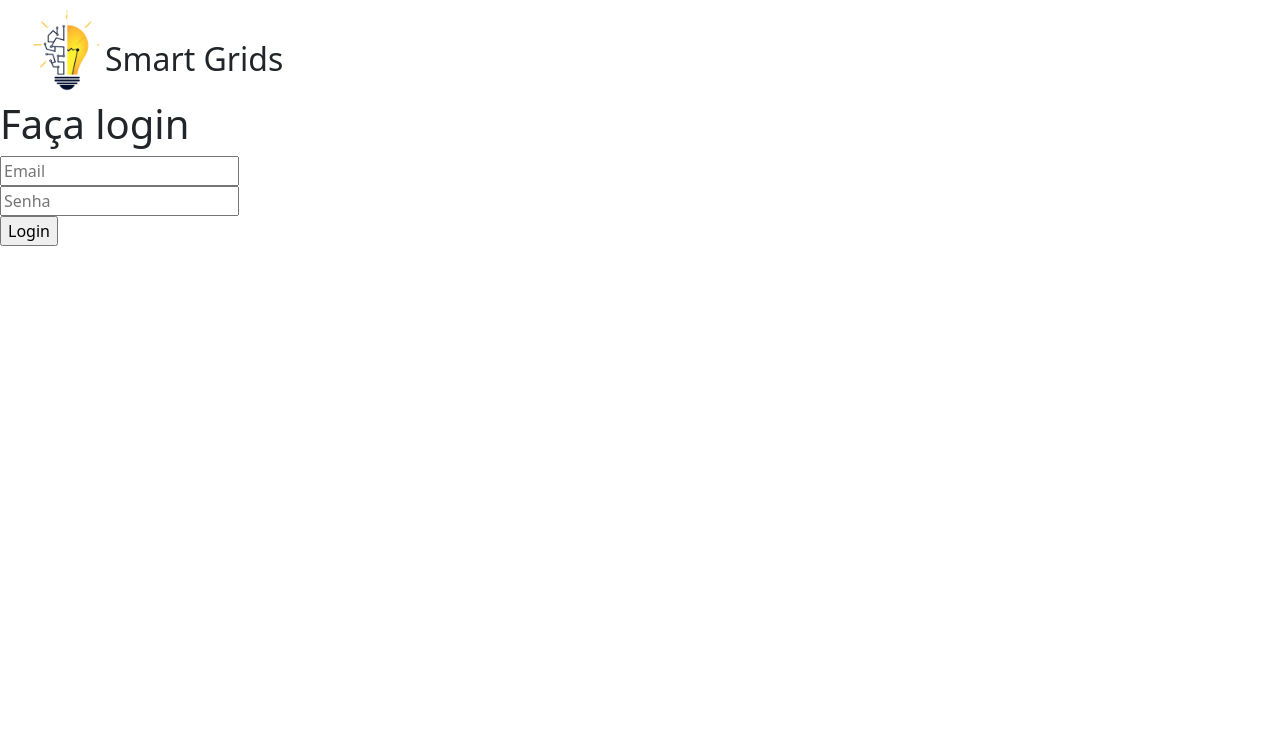
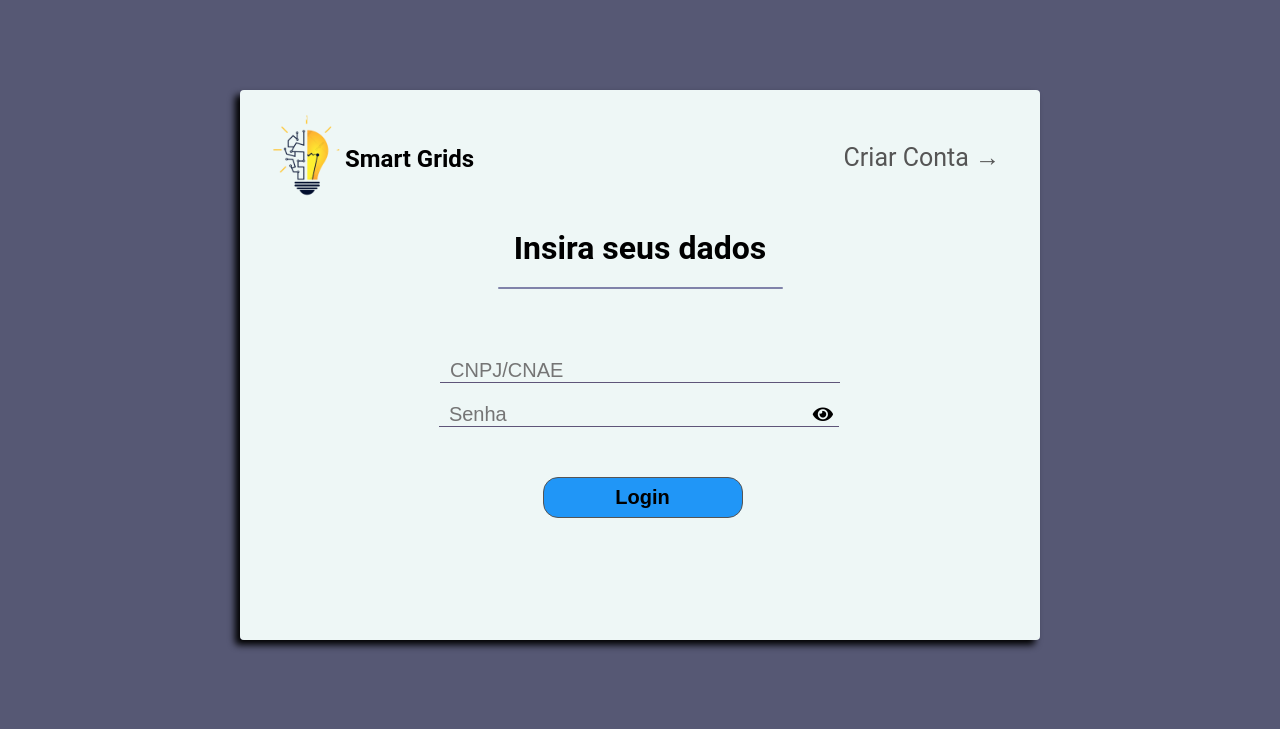
Before and after one commit to Dayna-Caroline/ProjetoIC, a PHP site: page /front/login.php in a window 1280 px wide. Shown: the top 729 px of the page. Run offline with PHP 8.4, Linux system fonts and the light colour scheme; some libraries are stand-ins or nearby versions.

Commit message:
login front

```diff
--- a/front/login.php
+++ b/front/login.php
@@ -1,33 +1,54 @@
 <!DOCTYPE html>
+
 <html lang="pt-br">
+
     <head>
         <meta charset="UTF-8">
         <meta http-equiv="X-UA-Compatible" content="IE=edge">
         <meta name="viewport" content="width=device-width, initial-scale=1.0">
         <link rel="stylesheet" href="https://cdnjs.cloudflare.com/ajax/libs/font-awesome/5.11.2/css/all.css">
-    <link href="https://cdn.jsdelivr.net/npm/bootstrap@5.0.0-beta2/dist/css/bootstrap.min.css" rel="stylesheet" integrity="sha384-BmbxuPwQa2lc/FVzBcNJ7UAyJxM6wuqIj61tLrc4wSX0szH/Ev+nYRRuWlolflfl" crossorigin="anonymous">
         <link rel="stylesheet" href="../styles/login.css">
         <title>Login</title>
     </head>
+
     <body>
+
         <div class="tudo">
+
             <div class="cabecalho">
                 <div class="logo">
                     <a href="../index.php"><img src="../imgs/logo.png" alt="Logo da empresa" class="img-logo"></a>
                     <h2>Smart Grids</h2>
                 </div>
+                <div class="pags">
+                    <ul>
+                        <li><a href="./cad.php">Criar Conta &#8594;</a></li>
+                    </ul>
+                </div>
+            </div>
+
+            <h1>Insira seus dados</h1>
+            <hr size=4>
+
+            <form class="form" action="../back/login.php" method="POST">
+                <div class="cnpj">
+                    <input type="CNPJ/CNAE" name="cnpjCnae" id="cnpjCnae" autocomplete="off" placeholder="CNPJ/CNAE" value="">
+                </div>
+
+                <div class="senha">
+                    <input type="password" name="senha" id="senha" placeholder="Senha" autocomplete="off">
+                    <button type="button" onclick="mostrarSenha()" class="ver"><i class="fas fa-eye"></i></button>
+                </div>
+                <input type="submit" name="btnLogar" class="botao" value="Login">
+            </form>
 
         </div>
-    <form class="form" action="../back/login.php" method="POST">
-        <h1>Faça login</h1>
-        <div class="campo">
-            <input type="email" name="email" placeholder="Email" value="">
-        </div>
-        <div class="campo">
-            <input type="password" name="password" placeholder="Senha" autocomplete="off">
-        </div>
-        <input type="submit" name="btnLogar" value="Login">
-    </form>
-    </div>
+
+        <script src="https://code.jquery.com/jquery-3.0.0.min.js"></script>
+        <script src="../js/jquery-1.2.6.pack.js" type="text/javascript"></script>
+        <script src="../js/jquery.maskedinput-1.1.4.pack.js" type="text/javascript"></script>
+        <script src="../js/funcs_login.js"></script>
+
     </body>
+
 </html>
--- /dev/null
+++ b/js/funcs_login.js
@@ -0,0 +1,8 @@
+function mostrarSenha(){
+	var tipo = document.getElementById("senha");
+	if(tipo.type == "password"){
+		tipo.type = "text";
+	}else{
+		tipo.type = "password";
+	}
+}
--- a/styles/cad_empresa.css
+++ b/styles/cad_empresa.css
@@ -102,7 +102,7 @@ h1{
 
 input{
     border: none;
-    border-bottom: 1px solid rgb(146, 146, 146);
+    border-bottom: 1px solid rgb(94, 85, 121);
     margin: 10px auto;
     background-color: transparent;
     width: 400px;
--- a/styles/login.css
+++ b/styles/login.css
@@ -1,3 +1,66 @@
+*{
+    margin: 0;
+    padding: 0;
+    box-sizing: border-box;
+}
+
+body{
+    font-family: 'Roboto', sans-serif;
+    background-color: rgb(86, 88, 116);
+    padding-top: 90px;
+    padding-bottom: 90px;
+}
+
+.tudo{
+    background-color: rgba(243, 252, 250, 0.973);
+    width: 800px;
+    height: 550px;
+    text-align: center;
+    padding-top: 15px;
+    margin: auto;
+    box-shadow: -5px 5px 7px rgb(0, 0, 0);
+    border-radius: 4px;
+}
+
+a{
+    text-decoration: none;
+    outline: 0;
+}
+
+hr{
+    width: 285px;
+    margin-top: 20px;
+    margin-bottom: 60px;
+    margin-left: auto;
+    margin-right: auto;
+    background-color: rgb(128, 131, 170);
+    border-radius: 50px;
+    border: none;
+    opacity: initial;
+}
+
+/* Scrollbar ----------------------------------------------------------------------------------*/
+
+body::-webkit-scrollbar{
+    width: 8px;
+    background-color: rgb(236, 234, 234);
+}
+
+body::-webkit-scrollbar-thumb{
+    background-color: black;
+}
+
+body::-webkit-scrollbar-thumb:hover{
+    background-color: gray;
+}
+
+body::-webkit-scrollbar-button{
+    width: 0;
+    height: 0;
+}
+
+/* Header ----------------------------------------------------------------------------------*/
+
 .cabecalho{
     display: grid;
     grid-template-columns: 1fr 1fr;
@@ -18,7 +81,64 @@
     margin-left: -10px;
 }
 
+.pags{
+    margin-top: auto;
+    margin-bottom: auto;
+    text-align: right;
+    margin-right: 10%;
+}
+
+.pags a{
+    color: #555;
+    font-size: 25px;
+}
 
 ul{
     list-style-type: none;
 }
+
+/* Pagina ----------------------------------------------------------------------------------*/
+
+h1{
+    margin-top: 70px;
+}
+
+input{
+    border: none;
+    border-bottom: 1px solid rgb(94, 85, 121);
+    margin: 10px auto;
+    background-color: transparent;
+    width: 400px;
+    font-size: 20px;
+    padding-left: 10px;
+    outline: 0;
+}
+
+.senha{
+    margin-left: -8px;
+}
+
+.ver{
+    border: none;
+    background-color: transparent;
+    cursor: pointer;
+    margin-left: -30px;
+    font-size: 18px;
+    outline: 0;
+}
+
+.botao{
+    border: 1px solid #555;
+    margin-top: 40px;
+    width: 200px;
+    padding: 8px 0;
+    margin-left: 5px;
+    border-radius: 15px;
+    background-color: #2096f7;
+    font-weight: bold;
+    cursor: pointer;
+}
+
+.botao:hover{
+    background-color: rgb(88, 211, 248);
+}
```
Lines whose indentation alone changed are shown as unchanged.
